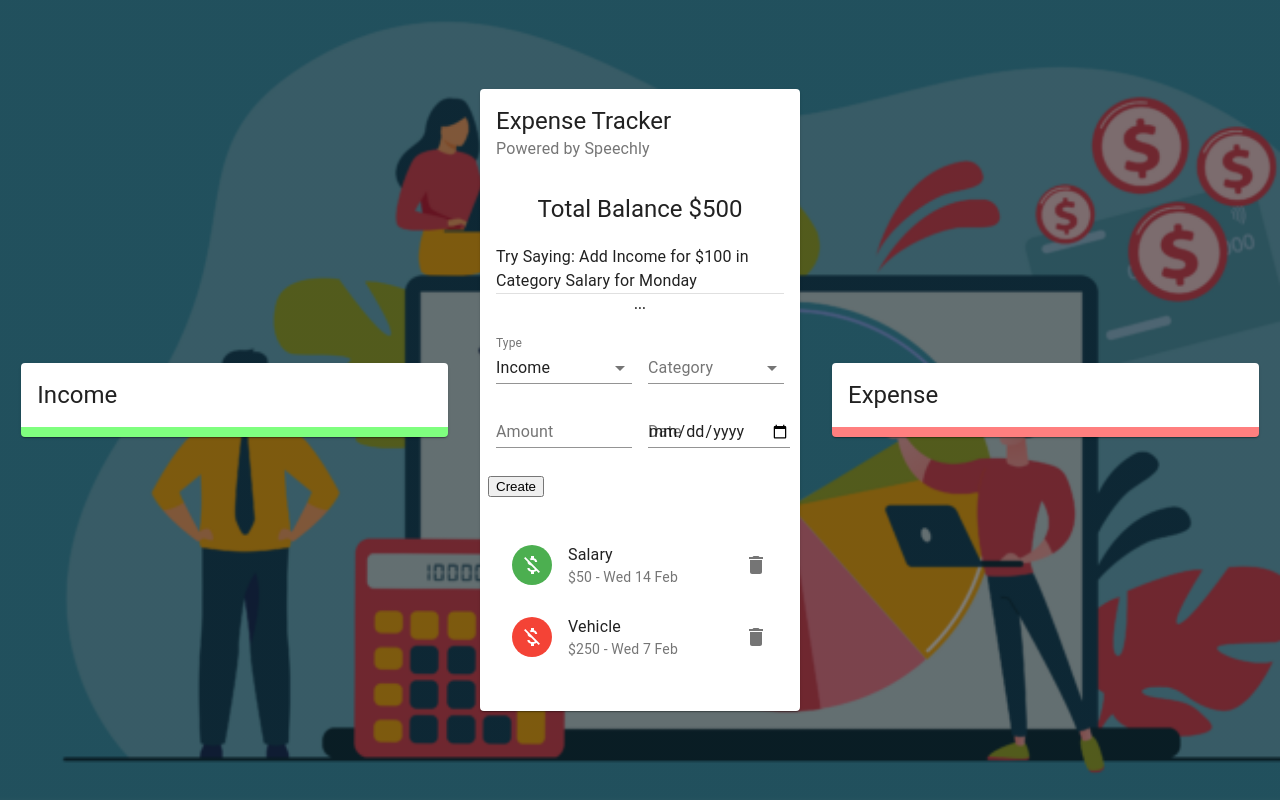
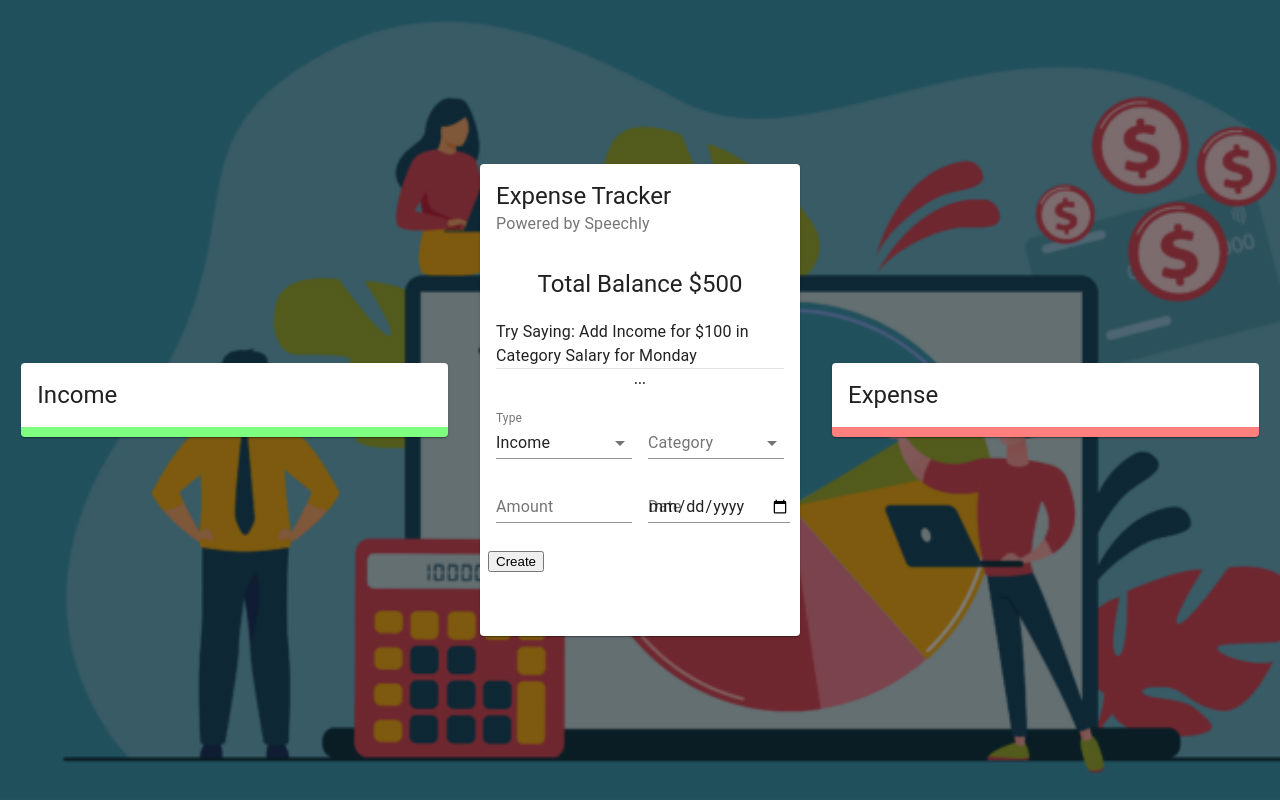
Before and after one commit to Maina-Francis/speechly-expense-tracker, a React (Create React App) app: page / in a window 1280 px wide. Built offline with nearby package versions, Linux system fonts and the light colour scheme.

Commit message:
modified our list of transactions to not make them static

```diff
--- a/src/Components/Main/List/List.jsx
+++ b/src/Components/Main/List/List.jsx
@@ -1,4 +1,4 @@
-import React from "react";
+import React, { useContext } from "react";
 import {
   List as MUIList,
   ListItem,
@@ -12,33 +12,13 @@ import {
 import { Delete, MoneyOff } from "@material-ui/icons";
 
 import useStyles from "./styles";
+import { ExpenseTrackerContext } from "../../../context/context";
 
 const List = () => {
   const classes = useStyles();
-
-  const transactions = [
-    {
-      id: 1,
-      type: "Income",
-      category: "Salary",
-      amount: 50,
-      date: "Wed 14 Feb",
-    },
-    {
-      id: 2,
-      type: "Expense",
-      category: "Vehicle",
-      amount: 250,
-      date: "Wed 7 Feb",
-    },
-    {
-      id: 3,
-      type: "Income",
-      category: "Salary",
-      amount: 500,
-      date: "Wed 21 Feb",
-    },
-  ];
+  const { deleteTransactions, transactions } = useContext(
+    ExpenseTrackerContext
+  );
 
   return (
     <MUIList dense={false} className={classes.list}>
--- a/src/context/context.js
+++ b/src/context/context.js
@@ -17,13 +17,14 @@ export const Provider = ({ children }) => {
     dispatch({ type: "ADD_TRANSACTION", payload: transaction });
   };
 
-  console.log(transactions);
+  // console.log(transactions);
   return (
     <ExpenseTrackerContext.Provider
       value={{
         // send the deleteTransaction and addTransaction to our entire state
         deleteTransactions,
         addTransaction,
+        transactions,
       }}
     >
       {children}
```
